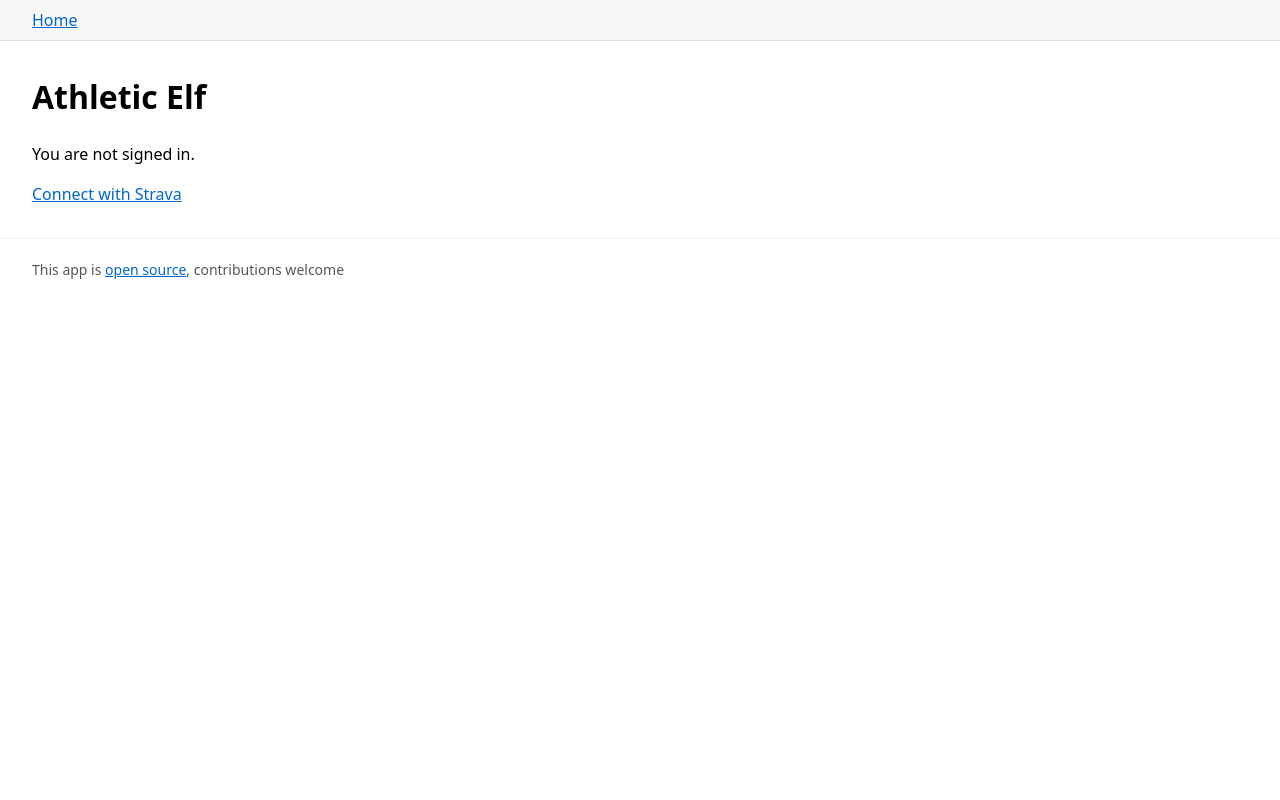
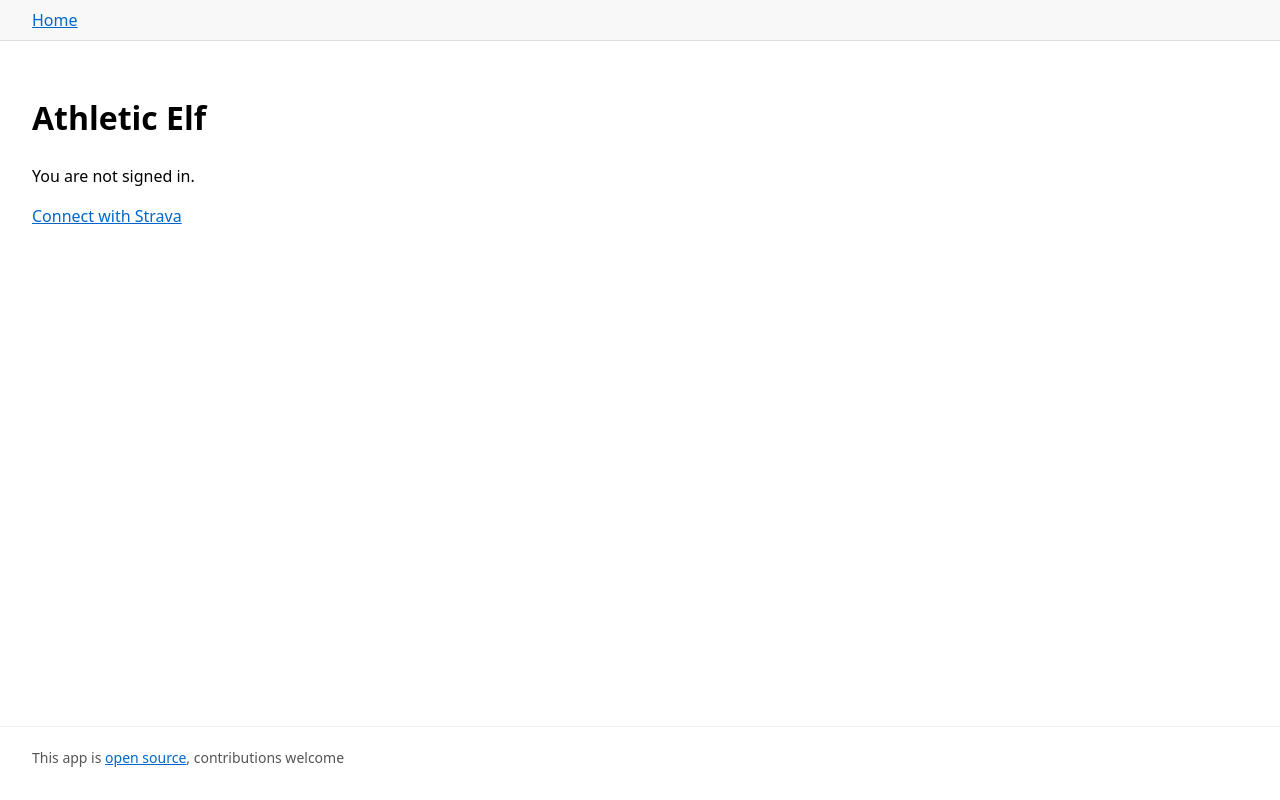
Before and after one commit to kittsville/athletic-elf, a Flask app: page / in a window 1280 px wide. Run offline with Flask 3, Linux system fonts and the light colour scheme; parts of the project's set-up code (start-up, migrations or seed data) failed here and were passed over.

Commit message:
Make footer sticky

```diff
--- a/athletic_elf/static/css/app.css
+++ b/athletic_elf/static/css/app.css
@@ -11,6 +11,10 @@ html {
 
 body {
   margin: 0;
+  min-height: 100vh;
+  min-height: 100dvh;
+  display: flex;
+  flex-direction: column;
   font-family: system-ui, sans-serif;
   line-height: 1.5;
 }
@@ -28,6 +32,7 @@ body {
 }
 
 .app-nav {
+  flex-shrink: 0;
   background: #f8f8f8;
   border-bottom: 1px solid #ddd;
   padding: 0.5rem 2rem;
@@ -121,13 +126,14 @@ body {
 }
 
 main.page {
+  flex: 1 0 auto;
   margin: 2rem;
   max-width: 100%;
   min-width: 0;
 }
 
 .app-footer {
-  margin-top: 2rem;
+  flex-shrink: 0;
   padding: 1.25rem 2rem 2rem;
   border-top: 1px solid #eee;
   font-size: 0.875rem;
```
